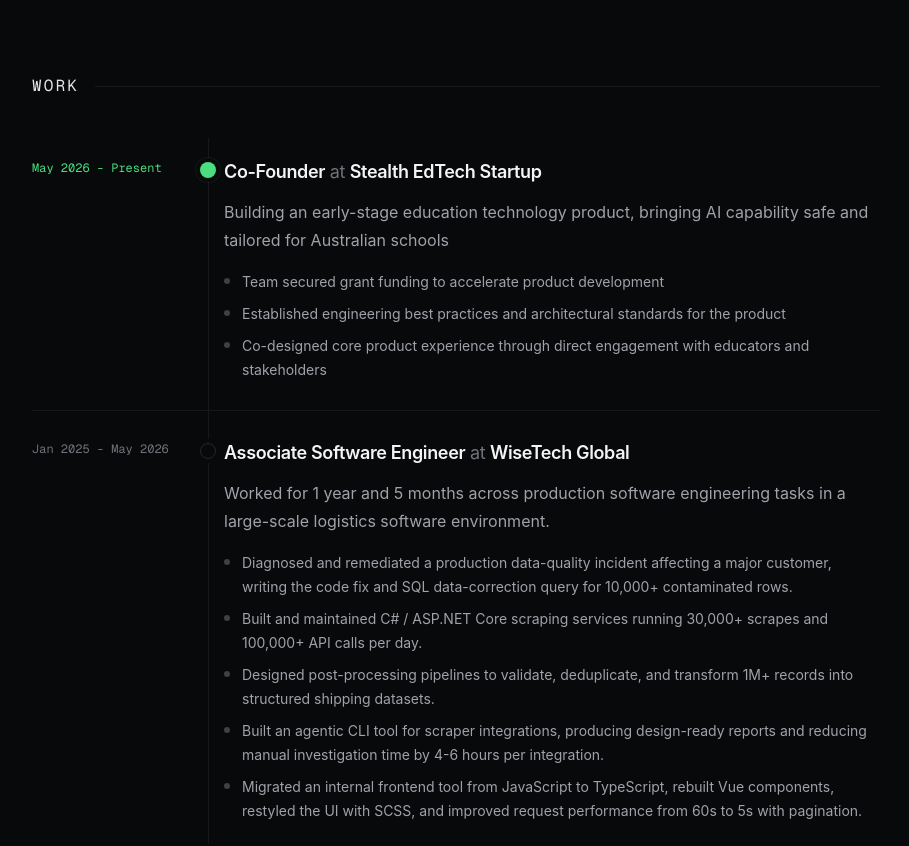
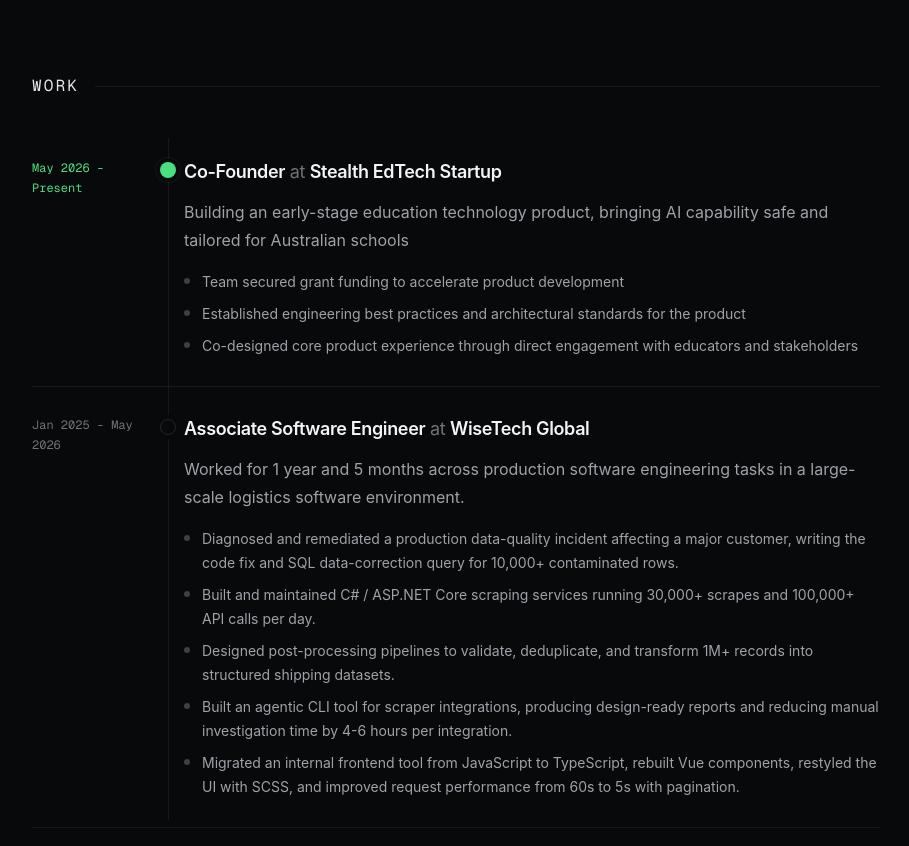
Before and after one commit to Arsam-Abbaszadeh/personal-portfolio-website, a React (Vite) app: page / in a window 1280 px wide. Shown: the part 440-1286 px from the top of the page, without its empty margins (184-1093 px from the left). Built offline with nearby package versions, Linux system fonts and the light colour scheme.

Commit message:
change minor CSS

```diff
--- a/src/App.tsx
+++ b/src/App.tsx
@@ -98,19 +98,19 @@ function WorkTimeline() {
   return (
     <section id="work" className="pt-20">
       <SectionHeading>Work</SectionHeading>
-      <div className="relative space-y-0 before:absolute before:left-2 before:top-2 before:h-[calc(100%-1rem)] before:w-px before:bg-zinc-900 sm:before:left-[11rem]">
+      <div className="relative space-y-0 before:absolute before:left-2 before:top-2 before:h-[calc(100%-1rem)] before:w-px before:bg-zinc-900 sm:before:left-[8.5rem]">
         {workTimeline.map((item) => (
           <article
             key={`${item.range}-${item.company}`}
-            className="grid gap-4 border-b border-zinc-900 py-7 pl-8 sm:grid-cols-[10rem_1fr] sm:gap-8 sm:pl-0"
+            className="grid gap-4 border-b border-zinc-900 py-7 pl-8 sm:grid-cols-[7.5rem_1fr] sm:gap-8 sm:pl-0"
           >
             <div
-              className={`relative max-w-[9rem] font-mono text-xs leading-5 ${
+              className={`relative font-mono text-xs leading-5 ${
                 item.current ? "text-accent" : "text-zinc-500"
               }`}
             >
               <span
-                className={`absolute -left-[1.94rem] top-1 size-4 rounded-full border ring-4 ring-ink-950 sm:left-[10.53rem] ${
+                className={`absolute -left-[1.94rem] top-1 size-4 rounded-full border ring-4 ring-ink-950 sm:left-[8.03rem] ${
                   item.current
                     ? "border-accent/50 bg-accent shadow-[0_0_0_5px_rgba(74,222,128,0.08)]"
                     : "border-zinc-800 bg-ink-950"
```
